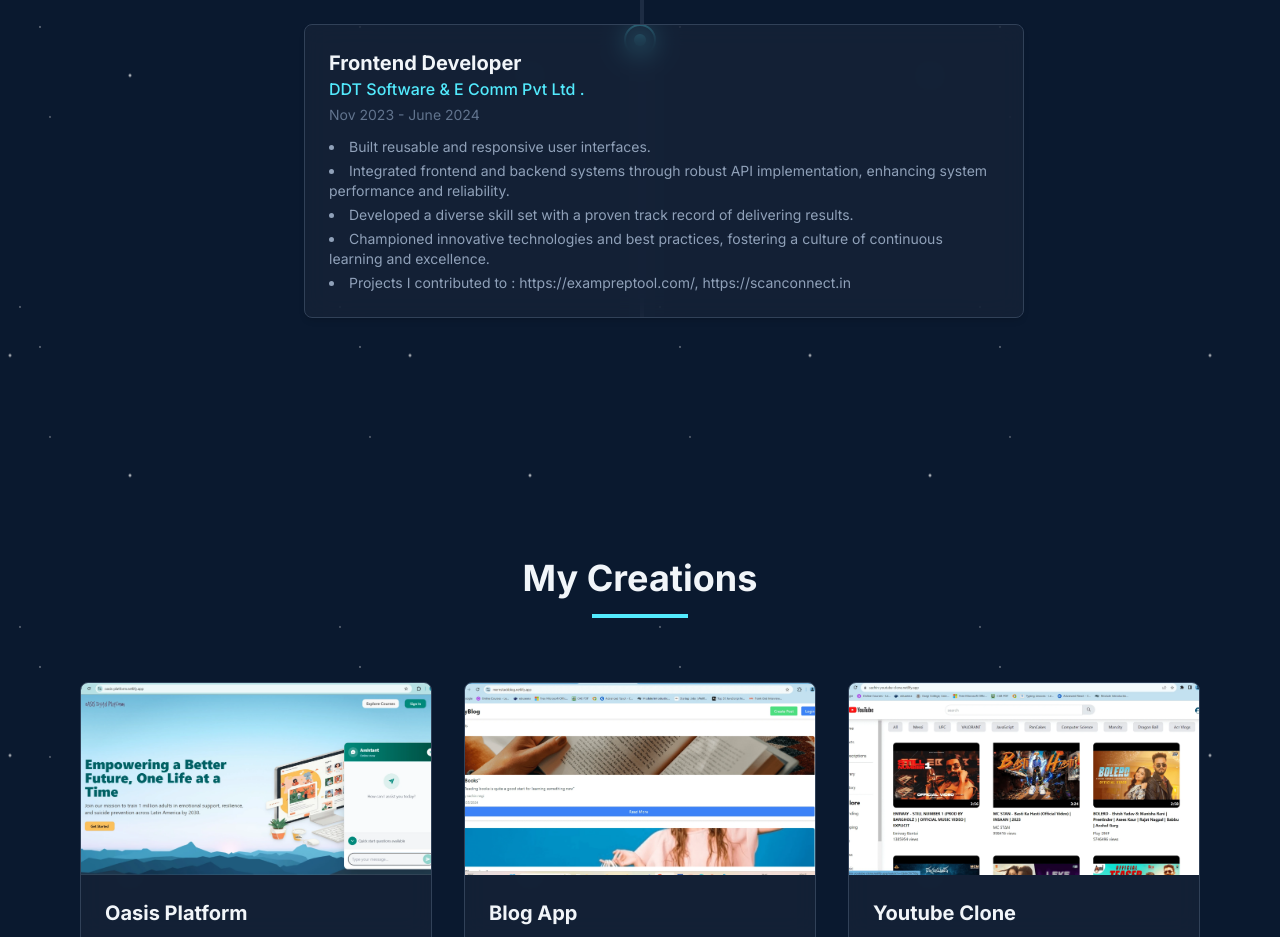
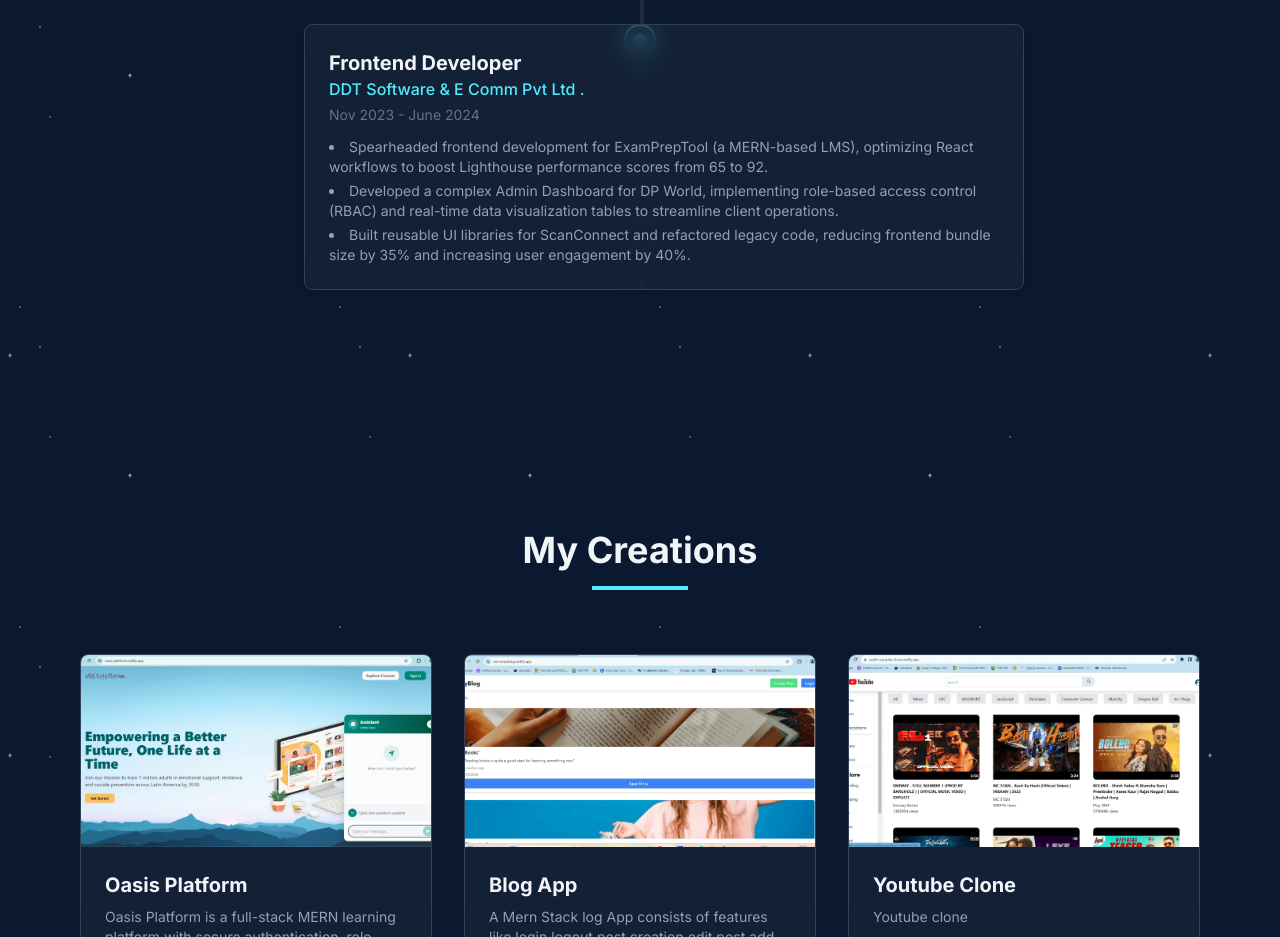
Before and after one commit to Sachinnegi825/React_Portfolio, a React (Vite) app: page / in a window 1280 px wide. Shown: the part 2900-3837 px from the top of the page. Built offline with nearby package versions, Linux system fonts and the light colour scheme.

Commit message:
Experience update

```diff
--- a/src/data/constants.js
+++ b/src/data/constants.js
@@ -175,11 +175,9 @@
     company: "DDT Software & E Comm Pvt Ltd .",
     date: "Nov 2023 - June 2024",
     desc: [
-      "Built reusable and responsive user interfaces.",
-      "Integrated frontend and backend systems through robust API implementation, enhancing system performance and reliability.",
-      "Developed a diverse skill set with a proven track record of delivering results.",
-      "Championed innovative technologies and best practices, fostering a culture of continuous learning and excellence.",
-      "Projects I contributed to : https://exampreptool.com/, https://scanconnect.in",
+      "     Spearheaded frontend development for ExamPrepTool (a MERN-based LMS), optimizing React workflows to boost Lighthouse performance scores from 65 to 92.",
+      "Developed a complex Admin Dashboard for DP World, implementing role-based access control (RBAC) and real-time data visualization tables to streamline client operations.",
+      "Built reusable UI libraries for ScanConnect and refactored legacy code, reducing frontend bundle size by 35% and increasing user engagement by 40%.",
     ],
   },
 ];
```
Also changed, not shown: src/assets/Skills/bpsc_1.svg (added), 1 other file (tests, documents, lock files or other folders).
